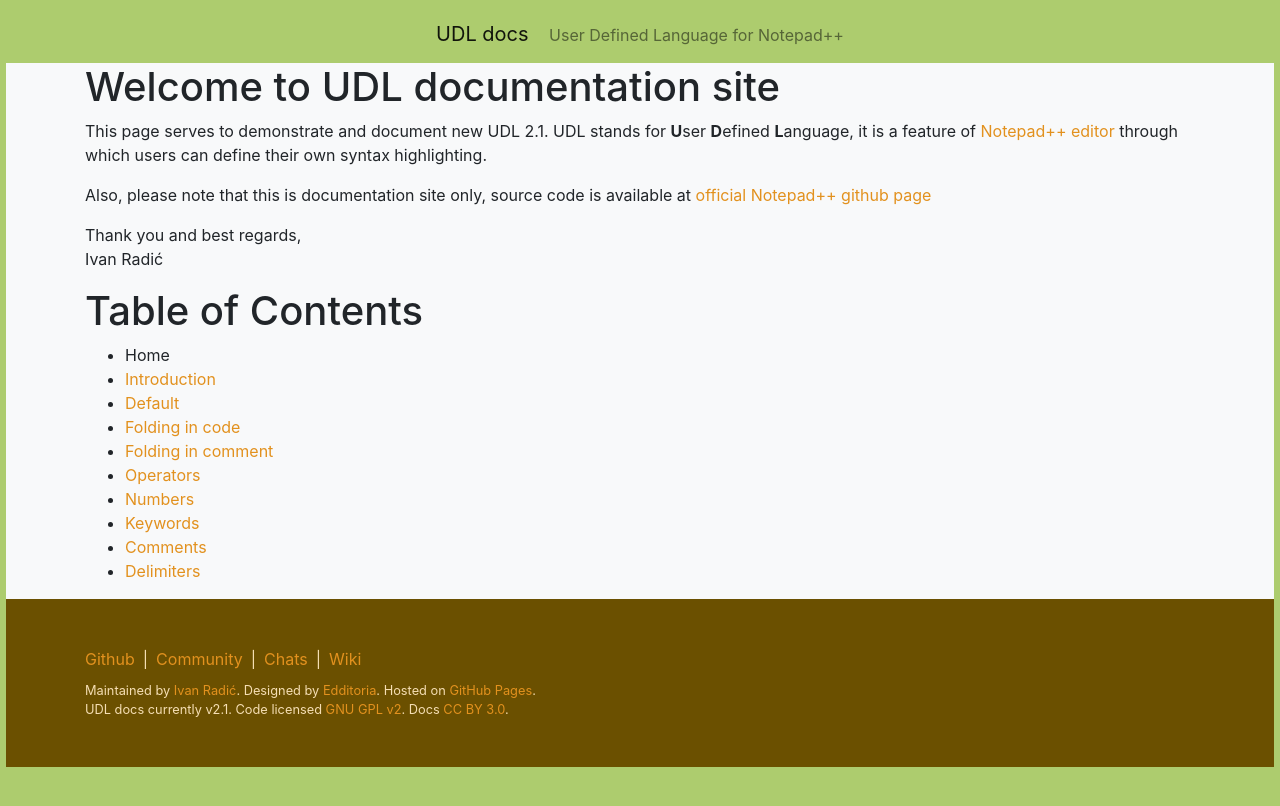
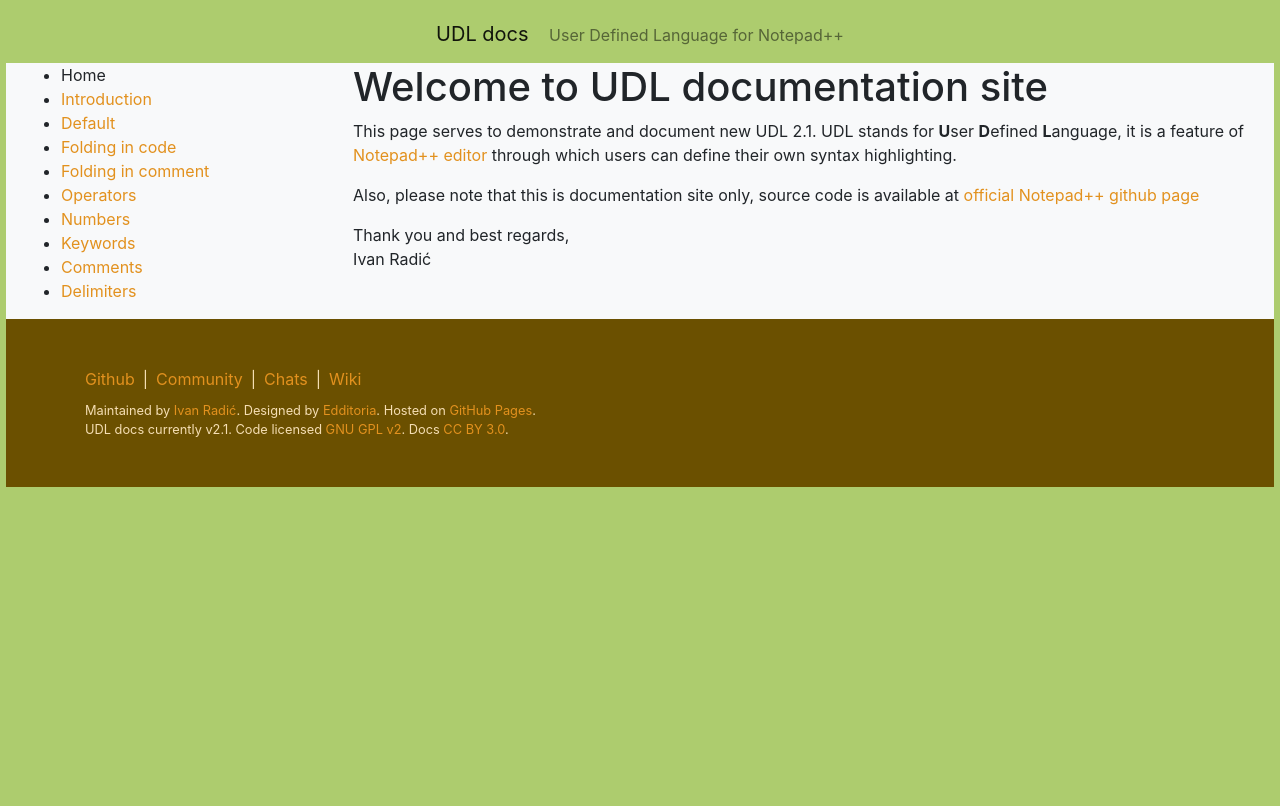
Before and after one commit to ivan-radic/udl-documentation, a Jekyll site: the page built from index.md, in a window 1280 px wide. Shown: the top 806 px of the page. Built offline with Jekyll 4.4.1, drawn with Linux system fonts in a browser that asks for light colours; our own code applies the rules of GitHub Pages for plain Markdown files.

Commit message:
add nav.html menu and responsive layout using grid and display css

```diff
--- a/_layouts/default.html
+++ b/_layouts/default.html
@@ -8,17 +8,31 @@
 
 		{% include header.html %}
 
-		<div class="container-fluid bg-light">
-			<main aria-label="Content">
+		<div class="container-fluid">
+			<div class="row">
 
-				<!-- #todo sidebar -->
+				<div class="col-md-3 d-none d-lg-block">
+					{% include nav.html %}
+				</div>
 
-				<div class="container">
+				<div class="col-12 col-lg-9">
+					<main aria-label="Content">
+						<div class="container">
+							{{ content }}
+						</div>
+					</main>
+				</div>
 
-					{{ content }}
+			</div>
 
+			<div class="row">
+				<div class="col d-lg-none">
+					<div class="container">
+						{% include nav.html %}
+					</div>
 				</div>
-			</main>
+			</div>
+
 		</div>
 
 		{% include footer.html %}
--- a/index.md
+++ b/index.md
@@ -17,8 +17,3 @@ Also, please note that this is documentation site only, source code is available
 
 Thank you and best regards,
 Ivan Radić
-
-Table of Contents
-=================
-
-{% include nav.html %}
```
Also changed, not shown: docs/introduction.md (+0 -2 lines).
